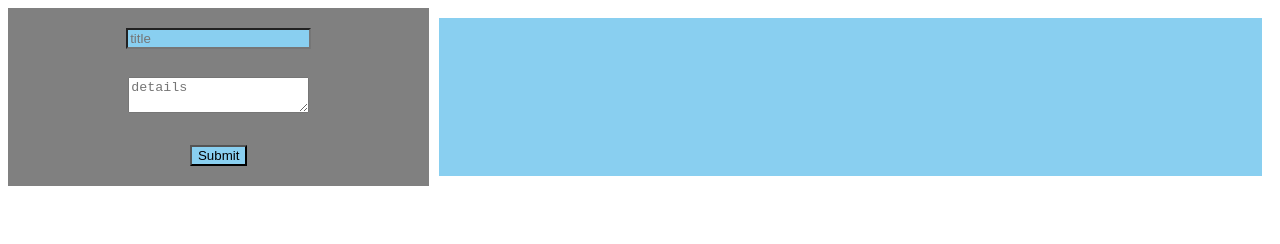
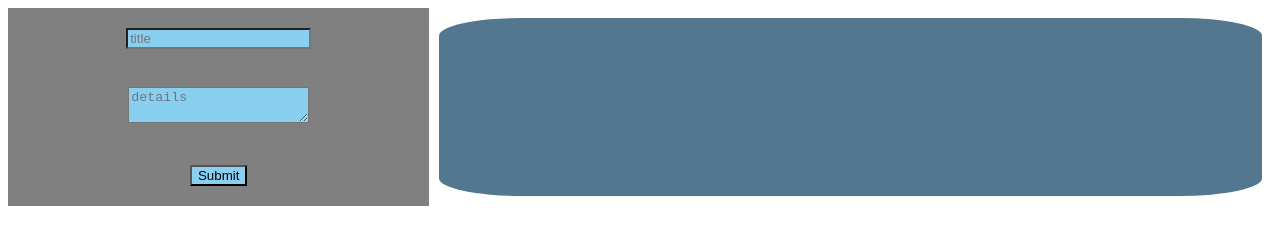
Before and after one commit to fbghk/test-a, a website: page index.html in a window 1280 px wide. Drawn offline with Linux system fonts and the light colour scheme.

Commit message:
05-30_last style.css

```diff
--- a/style.css
+++ b/style.css
@@ -6,7 +6,7 @@
   grid-template-rows: auto;
 }
 
-form{
+.create{
   background-color: grey;
   grid-column: 1/2;
   grid-template-rows: 1fr 3fr 1fr;
@@ -14,12 +14,13 @@ form{
   padding: 10px;
 }
 
-input{
+input, textarea{
   background-color: #89cff0;
   margin: 10px;
 }
 
 .date{
-  background-color: #89cff0;
+  border-radius: 10% 10%;
+  background-color: #53778F;
   margin: 10px;
 }
```
